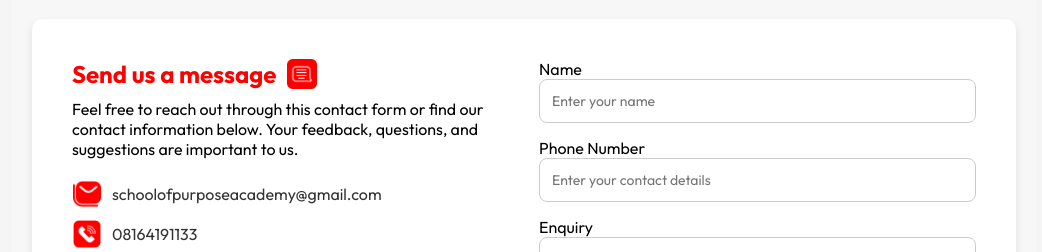
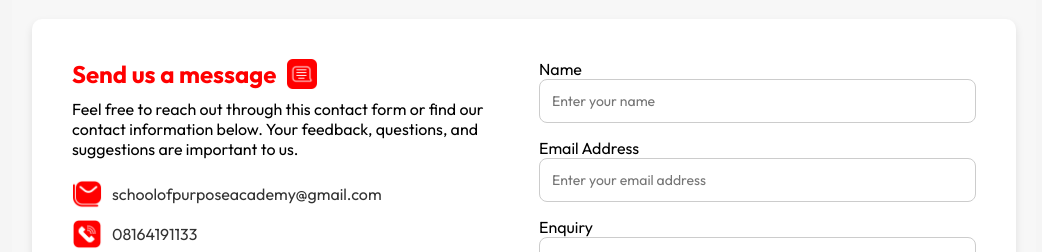
Before and after one commit to DuoDduo/Purpose-Academy, a React (Vite) app: page / in a window 1280 px wide. Shown: the part 5040-5292 px from the top of the page, without its empty margins (116-1158 px from the left). Built offline with nearby package versions, Linux system fonts and the light colour scheme.

Commit message:
added input for email address

```diff
--- a/src/components/Contact/Contact.jsx
+++ b/src/components/Contact/Contact.jsx
@@ -51,8 +51,8 @@ const Contact = () => {
             <label>Name</label>
             <input type="text" name="name" placeholder="Enter your name" required />
 
-            <label>Phone Number</label>
-            <input type="tel" name="phone" placeholder="Enter your contact details" required />
+            <label>Email Address</label>
+            <input type="email" name="email" placeholder="Enter your email address" required />
 
             <label>Enquiry</label>
             <textarea name="message" rows="6" placeholder="Enter your message" required></textarea>
```
